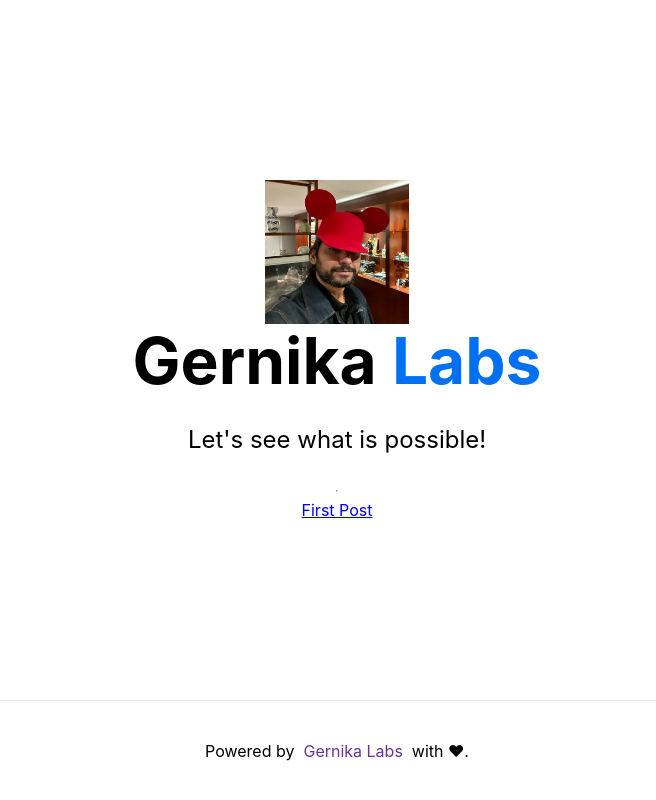
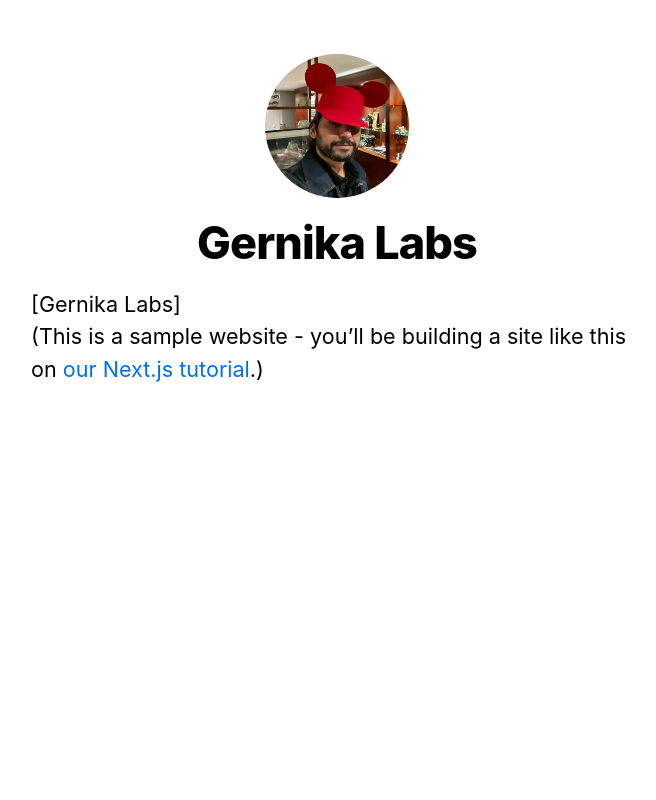
Before and after one commit to inaki/gernikalabs, a Next.js app: page / in a window 1280 px wide. Shown: the whole page, without its empty margins (303-959 px from the left). Built offline with nearby package versions, Linux system fonts and the light colour scheme.

Commit message:
Adding components

```diff
--- /dev/null
+++ b/components/Layout.js
@@ -0,0 +1,73 @@
+import Head from 'next/head';
+import Image from 'next/image';
+import styles from './layout.module.css';
+import utilStyles from '../styles/utils.module.css';
+import Link from 'next/link';
+
+const name = 'Gernika Labs';
+export const siteTitle = 'Next.js Sample Website';
+
+export default function Layout({ children, home }) {
+  return (
+    <div className={styles.container}>
+      <Head>
+        <link rel="icon" href="/favicon.ico" />
+        <meta
+          name="description"
+          content="Learn how to build a personal website using Next.js"
+        />
+        <meta
+          property="og:image"
+          content={`https://og-image.vercel.app/${encodeURI(
+            siteTitle,
+          )}.png?theme=light&md=0&fontSize=75px&images=https%3A%2F%2Fassets.vercel.com%2Fimage%2Fupload%2Ffront%2Fassets%2Fdesign%2Fnextjs-black-logo.svg`}
+        />
+        <meta name="og:title" content={siteTitle} />
+        <meta name="twitter:card" content="summary_large_image" />
+      </Head>
+      <header className={styles.header}>
+        {home ? (
+          <>
+            <Image
+              priority
+              src="/images/profile.png"
+              className={utilStyles.borderCircle}
+              height={144}
+              width={144}
+              alt={name}
+            />
+            <h1 className={utilStyles.heading2Xl}>{name}</h1>
+          </>
+        ) : (
+          <>
+            <Link href="/">
+              <a>
+                <Image
+                  priority
+                  src="/images/profile.png"
+                  className={utilStyles.borderCircle}
+                  height={108}
+                  width={108}
+                  alt={name}
+                />
+              </a>
+            </Link>
+            <h2 className={utilStyles.headingLg}>
+              <Link href="/">
+                <a className={utilStyles.colorInherit}>{name}</a>
+              </Link>
+            </h2>
+          </>
+        )}
+      </header>
+      <main>{children}</main>
+      {!home && (
+        <div className={styles.backToHome}>
+          <Link href="/">
+            <a>← Back to home</a>
+          </Link>
+        </div>
+      )}
+    </div>
+  );
+}
--- a/pages/posts/components/Profile.js
+++ b/components/Profile.js
@@ -5,7 +5,7 @@
     src="/images/profile.png" // Route of the image file
     height={144} // Desired size with correct aspect ratio
     width={144} // Desired size with correct aspect ratio
-    alt="Your Name"
+    alt="inaki"
   />
 );
 
--- /dev/null
+++ b/components/layout.module.css
@@ -0,0 +1,15 @@
+.container {
+    max-width: 36rem;
+    padding: 0 1rem;
+    margin: 3rem auto 6rem;
+  }
+
+  .header {
+    display: flex;
+    flex-direction: column;
+    align-items: center;
+  }
+
+  .backToHome {
+    margin: 3rem 0 0;
+  }
--- /dev/null
+++ b/pages/_app.js
@@ -0,0 +1,5 @@
+import '../styles/globals.css';
+
+export default function App({ Component, pageProps }) {
+    return <Component {...pageProps} />;
+  }
--- a/pages/index.js
+++ b/pages/index.js
@@ -1,187 +1,20 @@
-import Head from 'next/head'
-import Link from 'next/link';
-import Profile from './posts/components/Profile';
+import Head from 'next/head';
+import Layout, { siteTitle } from '../components/layout';
+import utilStyles from '../styles/utils.module.css';
 
 export default function Home() {
   return (
-    <div className="container">
+    <Layout home>
       <Head>
-        <title>Gernika Labs</title>
-        <link rel="icon" href="/favicon.ico" />
+        <title>{siteTitle}</title>
       </Head>
-
-      <main>
-        <Profile />
-
-        <h1 className="title">
-          Gernika <a href="https://nextjs.org">Labs</a>
-        </h1>
-
-        <p className="description">
-          Let's see what is possible!
+      <section className={utilStyles.headingMd}>
+        <p>[Gernika Labs]</p>
+        <p>
+          (This is a sample website - you’ll be building a site like this on{' '}
+          <a href="https://nextjs.org/learn">our Next.js tutorial</a>.)
         </p>
-
-        <hr/>
-
-        <Link href="/posts/first-post">First Post</Link>
-
-      </main>
-
-      <footer>
-        <a
-          href="https://vercel.com?utm_source=create-next-app&utm_medium=default-template&utm_campaign=create-next-app"
-          target="_blank"
-          rel="noopener noreferrer"
-        >
-          Powered by <span style={{color: 'rebeccapurple'}}>&nbsp; Gernika Labs &nbsp;</span> with 	&#x2764;.
-        </a>
-      </footer>
-
-      <style jsx>{`
-        .container {
-          min-height: 100vh;
-          padding: 0 0.5rem;
-          display: flex;
-          flex-direction: column;
-          justify-content: center;
-          align-items: center;
-        }
-
-        main {
-          padding: 5rem 0;
-          flex: 1;
-          display: flex;
-          flex-direction: column;
-          justify-content: center;
-          align-items: center;
-        }
-
-        footer {
-          width: 100%;
-          height: 100px;
-          border-top: 1px solid #eaeaea;
-          display: flex;
-          justify-content: center;
-          align-items: center;
-        }
-
-        footer img {
-          margin-left: 0.5rem;
-        }
-
-        footer a {
-          display: flex;
-          justify-content: center;
-          align-items: center;
-        }
-
-        a {
-          color: inherit;
-          text-decoration: none;
-        }
-
-        .title a {
-          color: #0070f3;
-          text-decoration: none;
-        }
-
-        .title a:hover,
-        .title a:focus,
-        .title a:active {
-          text-decoration: underline;
-        }
-
-        .title {
-          margin: 0;
-          line-height: 1.15;
-          font-size: 4rem;
-        }
-
-        .title,
-        .description {
-          text-align: center;
-        }
-
-        .description {
-          line-height: 1.5;
-          font-size: 1.5rem;
-        }
-
-        code {
-          background: #fafafa;
-          border-radius: 5px;
-          padding: 0.75rem;
-          font-size: 1.1rem;
-          font-family: Menlo, Monaco, Lucida Console, Liberation Mono,
-            DejaVu Sans Mono, Bitstream Vera Sans Mono, Courier New, monospace;
-        }
-
-        .grid {
-          display: flex;
-          align-items: center;
-          justify-content: center;
-          flex-wrap: wrap;
-
-          max-width: 800px;
-          margin-top: 3rem;
-        }
-
-        .card {
-          margin: 1rem;
-          flex-basis: 45%;
-          padding: 1.5rem;
-          text-align: left;
-          color: inherit;
-          text-decoration: none;
-          border: 1px solid #eaeaea;
-          border-radius: 10px;
-          transition: color 0.15s ease, border-color 0.15s ease;
-        }
-
-        .card:hover,
-        .card:focus,
-        .card:active {
-          color: #0070f3;
-          border-color: #0070f3;
-        }
-
-        .card h3 {
-          margin: 0 0 1rem 0;
-          font-size: 1.5rem;
-        }
-
-        .card p {
-          margin: 0;
-          font-size: 1.25rem;
-          line-height: 1.5;
-        }
-
-        .logo {
-          height: 1em;
-        }
-
-        @media (max-width: 600px) {
-          .grid {
-            width: 100%;
-            flex-direction: column;
-          }
-        }
-      `}</style>
-
-      <style jsx global>{`
-        html,
-        body {
-          padding: 0;
-          margin: 0;
-          font-family: -apple-system, BlinkMacSystemFont, Segoe UI, Roboto,
-            Oxygen, Ubuntu, Cantarell, Fira Sans, Droid Sans, Helvetica Neue,
-            sans-serif;
-        }
-
-        * {
-          box-sizing: border-box;
-        }
-      `}</style>
-    </div>
-  )
+      </section>
+    </Layout>
+  );
 }
--- a/styles/globals.css
+++ b/styles/globals.css
@@ -1,3 +1,31 @@
 @tailwind base;
 @tailwind components;
 @tailwind utilities;
+
+html,
+body {
+  padding: 0;
+  margin: 0;
+  font-family: -apple-system, BlinkMacSystemFont, Segoe UI, Roboto, Oxygen, Ubuntu,
+    Cantarell, Fira Sans, Droid Sans, Helvetica Neue, sans-serif;
+  line-height: 1.6;
+  font-size: 18px;
+}
+
+* {
+  box-sizing: border-box;
+}
+
+a {
+  color: #0070f3;
+  text-decoration: none;
+}
+
+a:hover {
+  text-decoration: underline;
+}
+
+img {
+  max-width: 100%;
+  display: block;
+}
--- /dev/null
+++ b/styles/utils.module.css
@@ -0,0 +1,52 @@
+.heading2Xl {
+    font-size: 2.5rem;
+    line-height: 1.2;
+    font-weight: 800;
+    letter-spacing: -0.05rem;
+    margin: 1rem 0;
+  }
+
+  .headingXl {
+    font-size: 2rem;
+    line-height: 1.3;
+    font-weight: 800;
+    letter-spacing: -0.05rem;
+    margin: 1rem 0;
+  }
+
+  .headingLg {
+    font-size: 1.5rem;
+    line-height: 1.4;
+    margin: 1rem 0;
+  }
+
+  .headingMd {
+    font-size: 1.2rem;
+    line-height: 1.5;
+  }
+
+  .borderCircle {
+    border-radius: 9999px;
+  }
+
+  .colorInherit {
+    color: inherit;
+  }
+
+  .padding1px {
+    padding-top: 1px;
+  }
+
+  .list {
+    list-style: none;
+    padding: 0;
+    margin: 0;
+  }
+
+  .listItem {
+    margin: 0 0 1.25rem;
+  }
+
+  .lightText {
+    color: #666;
+  }
```
